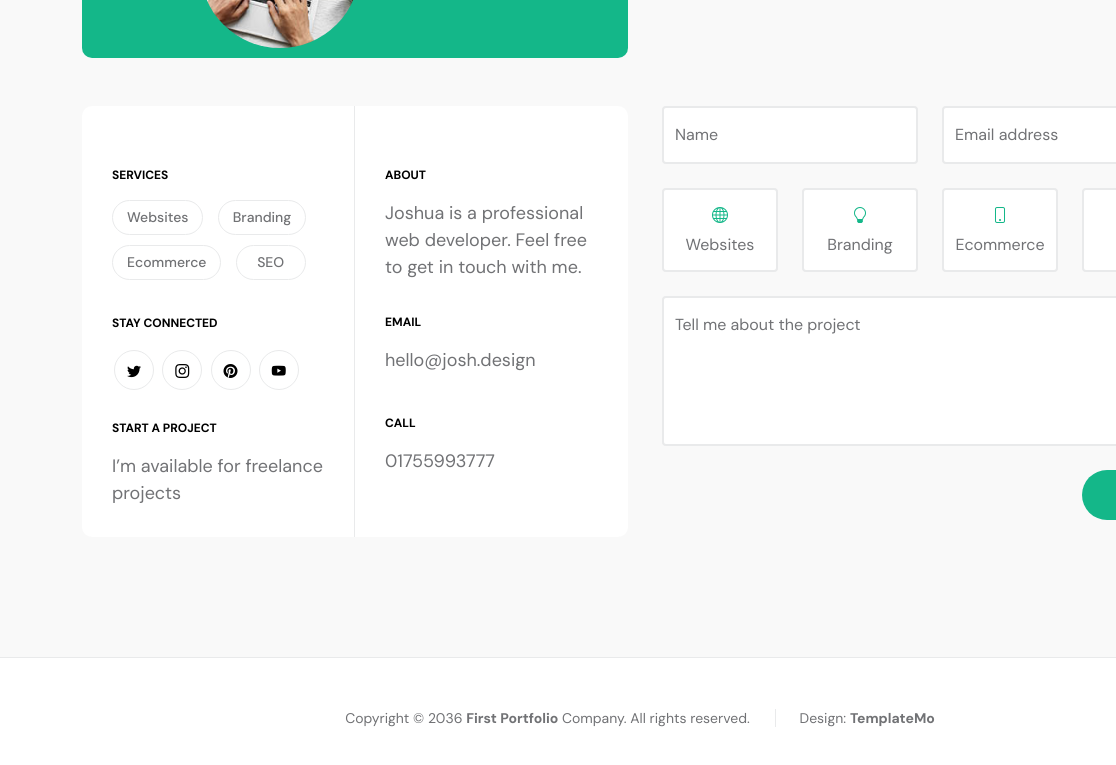
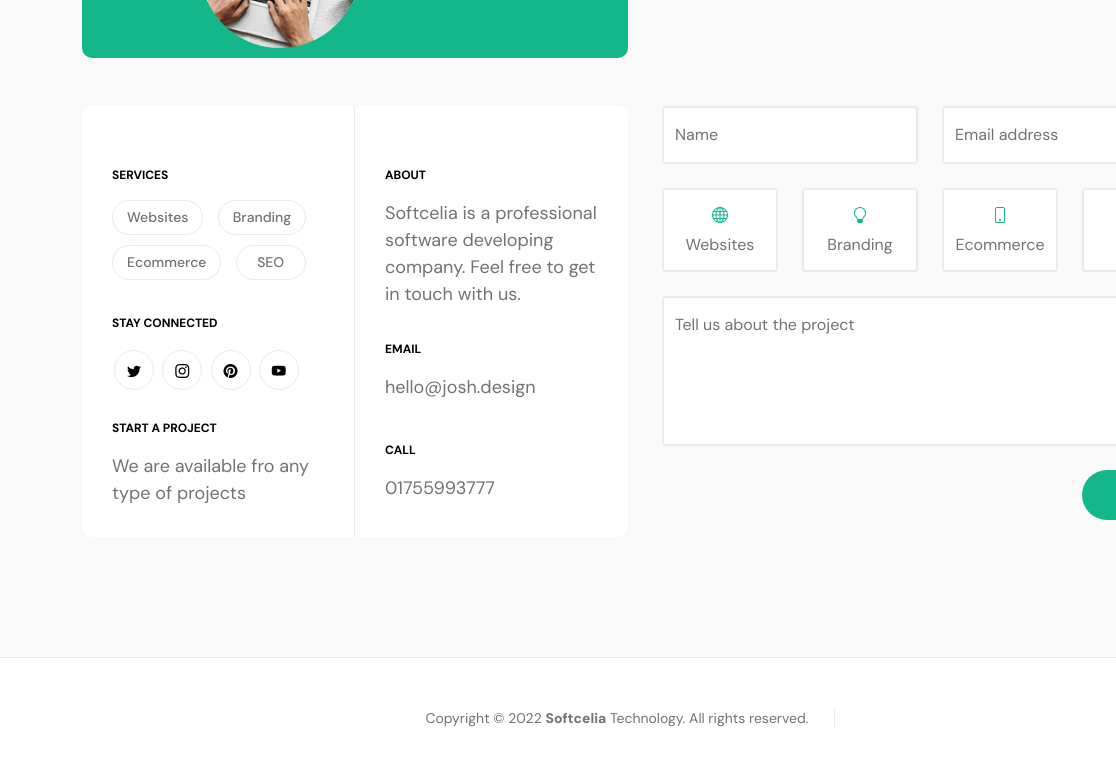
Before and after one commit to MohsinFiroz/softcelia, a plain HTML site: page index.html in a window 1280 px wide. Shown: the part 5163-5928 px from the top of the page, 0-1116 px from the left. Drawn offline with Linux system fonts and the light colour scheme.

Commit message:
Footer updated

```diff
--- a/index.html
+++ b/index.html
@@ -457,7 +457,7 @@ https://templatemo.com/tm-578-first-portfolio
 
                                     <strong class="site-footer-title d-block mt-4 mb-3">Start a project</strong>
 
-                                    <p class="mb-0">I’m available for freelance projects</p>
+                                    <p class="mb-0">We are available fro any type of projects</p>
                                 </div>
                             </div>
 
@@ -466,7 +466,7 @@ https://templatemo.com/tm-578-first-portfolio
                                     <strong class="site-footer-title d-block mb-3">About</strong>
 
                                     <p class="mb-2">
-                                        Joshua is a professional web developer. Feel free to get in touch with me.
+                                        Softcelia is a professional software developing company. Feel free to get in touch with us.
                               </p>
 
                                     <strong class="site-footer-title d-block mt-4 mb-3">Email</strong>
@@ -554,7 +554,7 @@ https://templatemo.com/tm-578-first-portfolio
                                             <div class="form-floating">
                                                 <textarea class="form-control" id="message" name="message" placeholder="Tell me about the project"></textarea>
 
-                                                <label for="floatingTextarea">Tell me about the project</label>
+                                                <label for="floatingTextarea">Tell us about the project</label>
                                             </div>
                                         </div>
 
@@ -580,9 +580,7 @@ https://templatemo.com/tm-578-first-portfolio
                     <div class="col-lg-12 col-12">
                         <div class="copyright-text-wrap">
                             <p class="mb-0">
-                                <span class="copyright-text">Copyright © 2036 <a href="#">First Portfolio</a> Company. All rights reserved.</span>
-                                Design:
-                                <a rel="sponsored" href="https://templatemo.com" target="_blank">TemplateMo</a>
+                                <span class="copyright-text">Copyright © 2022 <a href="#">Softcelia</a> Technology. All rights reserved.</span>
                             </p>
                         </div>
                     </div>
```
